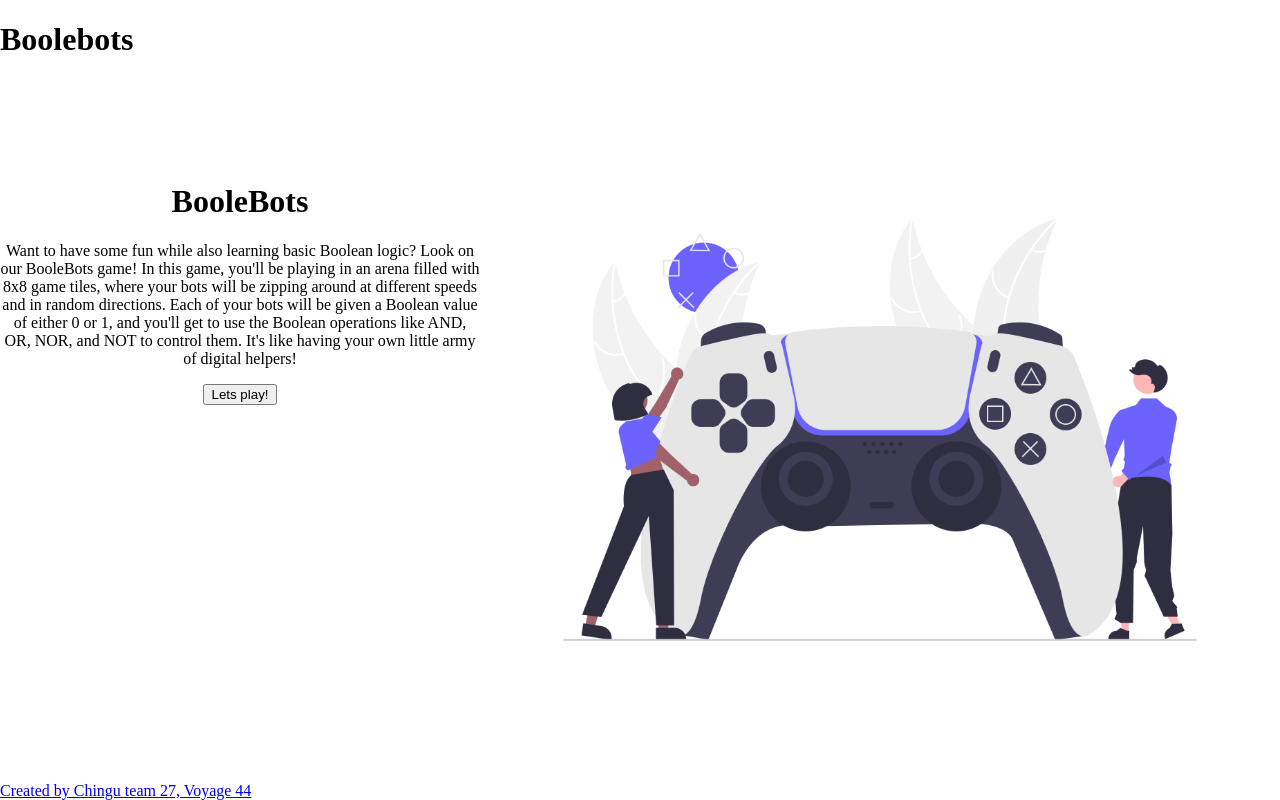
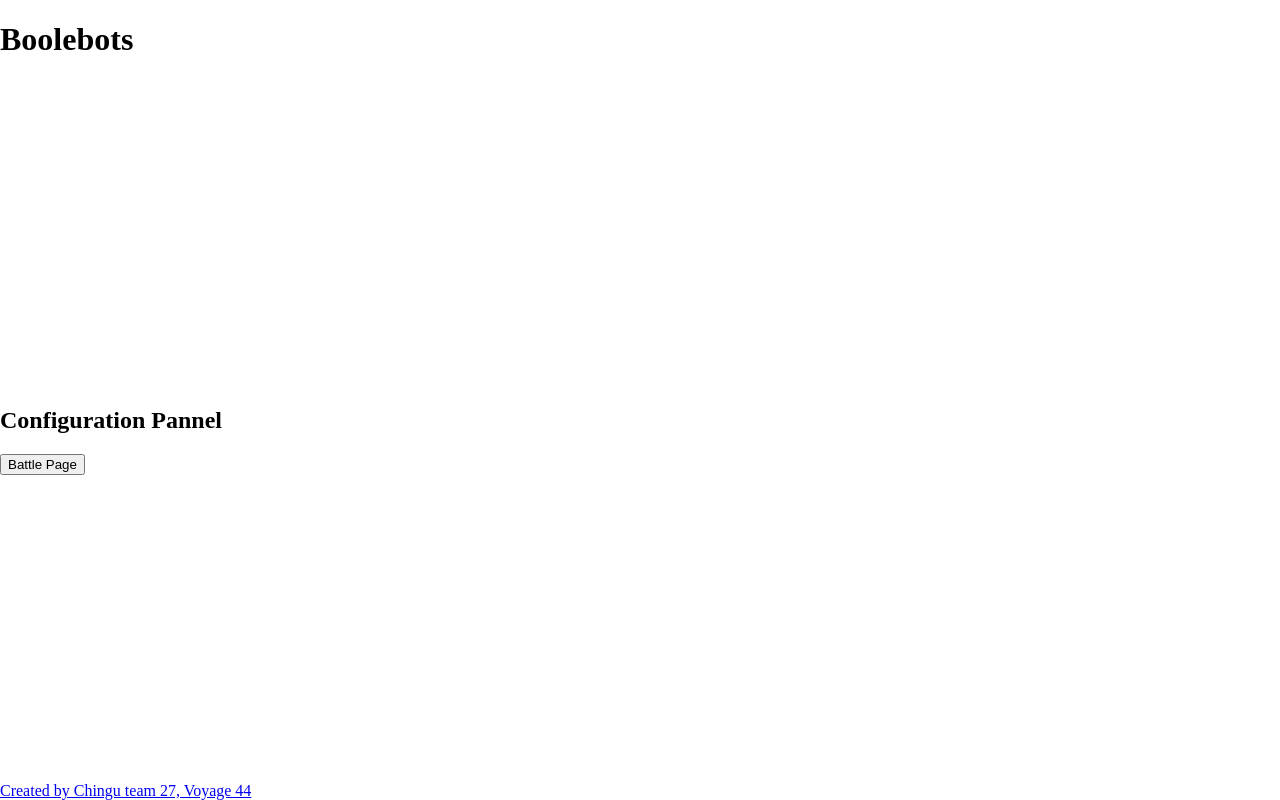
Before and after one commit to chingu-voyages/v44-tier2-team-27, a React (Vite) app: page / in a window 1280 px wide. Both pictures are taken after a click on the button "Lets play!". Built offline with nearby package versions, Linux system fonts and the light colour scheme.

Commit message:
feat: rendering main component

```diff
--- a/src/app.tsx
+++ b/src/app.tsx
@@ -1,11 +1,26 @@
+import { useState } from "react";
+import { BattlePage } from "./components/BattlePage";
 import { WelcomePage } from "./components/WelcomePage";
 import { Layout } from "./components/layout/Layout";
+import { ConfigurationPanel } from "./components/ConfigurationPanel";
 
 function App() {
+  const [mainComponent, setMainComponent] = useState("welcomePage");
+
+  const navigateToConfigurationPanel = () => {
+    setMainComponent("configurationPanel");
+  };
+
+  const navigateToBattlePage = () => {
+    setMainComponent("battlePage");
+  };
+
   return (
     <>
       <Layout>
-        <WelcomePage />
+        {mainComponent === "welcomePage" && <WelcomePage navigateToConfigurationPanel={navigateToConfigurationPanel} />}
+        {mainComponent === "configurationPanel" && <ConfigurationPanel navigateToBattlePage={navigateToBattlePage} />}
+        {mainComponent === "battlePage" && <BattlePage />}
       </Layout>
     </>
   );
--- /dev/null
+++ b/src/components/BattlePage.tsx
@@ -0,0 +1,3 @@
+export const BattlePage = () => {
+  return <h2>Battle Page</h2>;
+};
--- /dev/null
+++ b/src/components/ConfigurationPanel.tsx
@@ -0,0 +1,12 @@
+interface ConfigurationPanelProps {
+  navigateToBattlePage: () => void;
+}
+
+export const ConfigurationPanel = ({ navigateToBattlePage }: ConfigurationPanelProps) => {
+  return (
+    <>
+      <h2>Configuration Pannel</h2>
+      <button onClick={navigateToBattlePage}>Battle Page</button>
+    </>
+  );
+};
--- a/src/components/WelcomePage.tsx
+++ b/src/components/WelcomePage.tsx
@@ -1,6 +1,11 @@
 import welcomeImage from "../assets/images/games.png";
 import "../styles/components/welcomePage.css";
-export const WelcomePage = () => {
+
+interface welcomePageProps {
+  navigateToConfigurationPanel: () => void;
+}
+
+export const WelcomePage = ({ navigateToConfigurationPanel }: welcomePageProps) => {
   return (
     <div className="welcomePageWrapper">
       <div className="welcomeText">
@@ -12,7 +17,7 @@ export const WelcomePage = () => {
           get to use the Boolean operations like AND, OR, NOR, and NOT to control them. It's like having your own little
           army of digital helpers!
         </p>
-        <button>Lets play!</button>
+        <button onClick={navigateToConfigurationPanel}>Lets play!</button>
       </div>
       <div className="welcomeImage">
         <img src={welcomeImage}></img>
```
